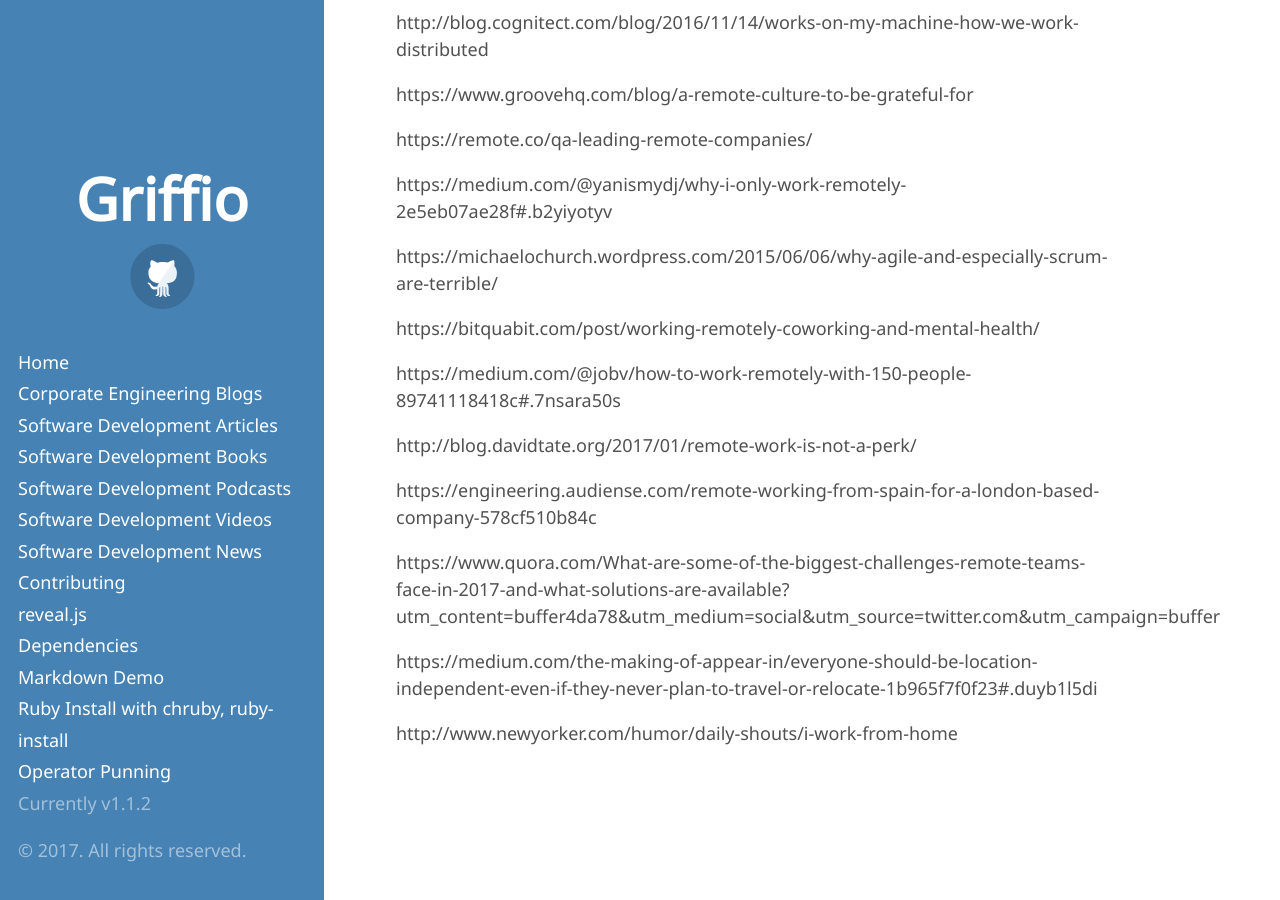
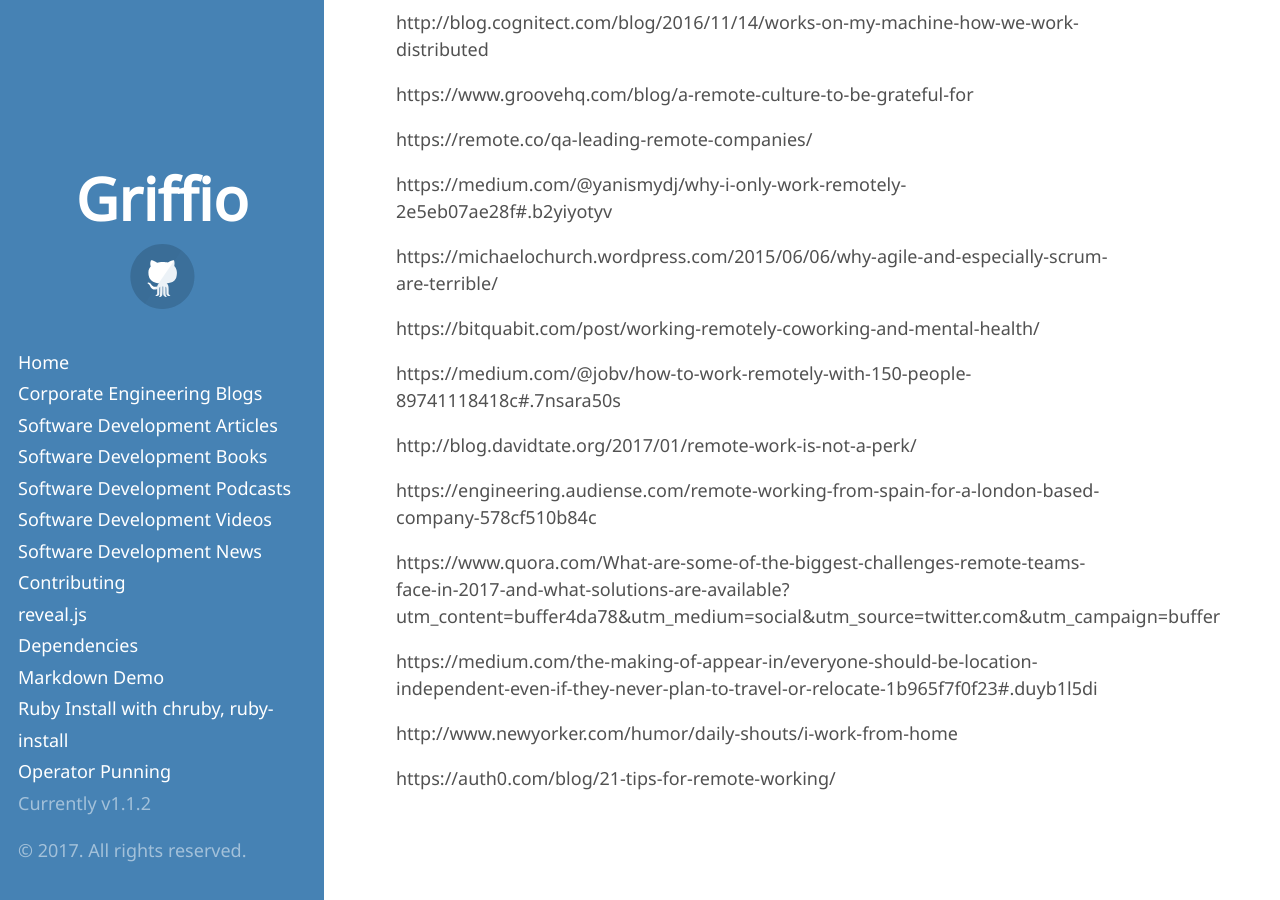
Before and after one commit to griffio/griffio.github.io, a Jekyll site: the page built from distributed_and_remote.md, in a window 1280 px wide and 900 px high, scrolled down 5013 px. Built offline with Jekyll 4.4.1, drawn with Linux system fonts in a browser that asks for light colours; some web fonts are replaced; our own code applies the rules of GitHub Pages for plain Markdown files; some of the changed lines change nothing that is shown.

Commit message:
Update distributed_and_remote.md

```diff
--- a/distributed_and_remote.md
+++ b/distributed_and_remote.md
@@ -213,3 +213,5 @@ https://www.quora.com/What-are-some-of-the-biggest-challenges-remote-teams-face-
 https://medium.com/the-making-of-appear-in/everyone-should-be-location-independent-even-if-they-never-plan-to-travel-or-relocate-1b965f7f0f23#.duyb1l5di
 
 http://www.newyorker.com/humor/daily-shouts/i-work-from-home
+
+https://auth0.com/blog/21-tips-for-remote-working/
```
